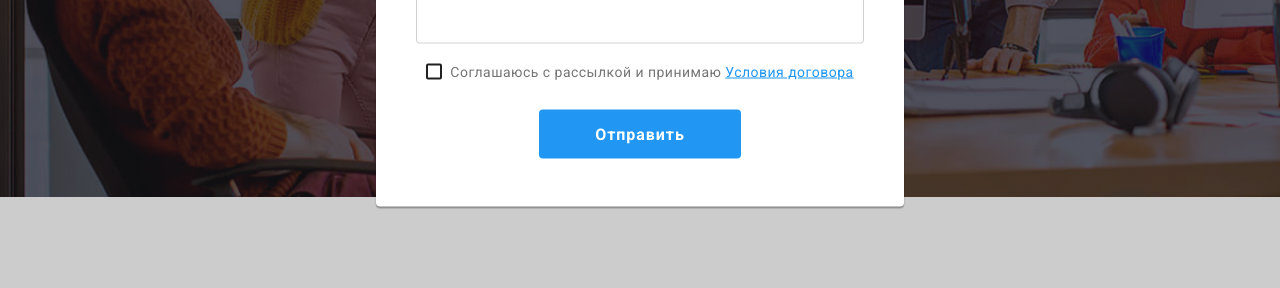
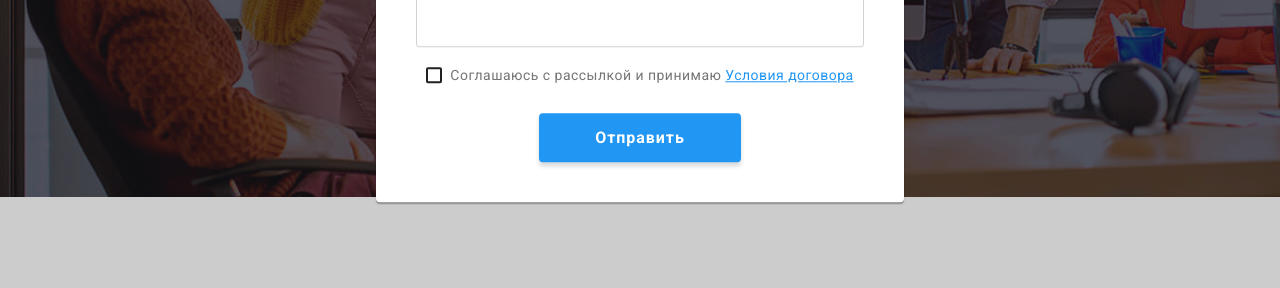
Before and after one commit to dreamkaman/goit-markup-hw-06, a plain HTML site: page index.html in a window 1280 px wide. Both pictures are taken after a click on the button "Заказать услугу". Shown: the part 484-772 px from the top of the page. Drawn offline with nearby package versions, Linux system fonts and the light colour scheme.

Commit message:
user form correction

```diff
--- a/css/styles.css
+++ b/css/styles.css
@@ -827,11 +827,7 @@ ul {
 
   transform: translate(-50%, -50%);
   width: 528px;
-  height: 580px;
-  /* padding: 40px; */
 
-  width: 528px;
-  height: 581px;
   border-radius: 4px;
 
   box-shadow: 0px 1px 3px rgba(0, 0, 0, 0.12), 0px 1px 1px rgba(0, 0, 0, 0.14),
@@ -1150,6 +1146,8 @@ ul {
 
   color: var(--main-white);
   background-color: var(--main-blue);
+
+  box-shadow: 0px 4px 4px rgba(0, 0, 0, 0.15);
 }
 
 .modal-form-btn:hover,
```
